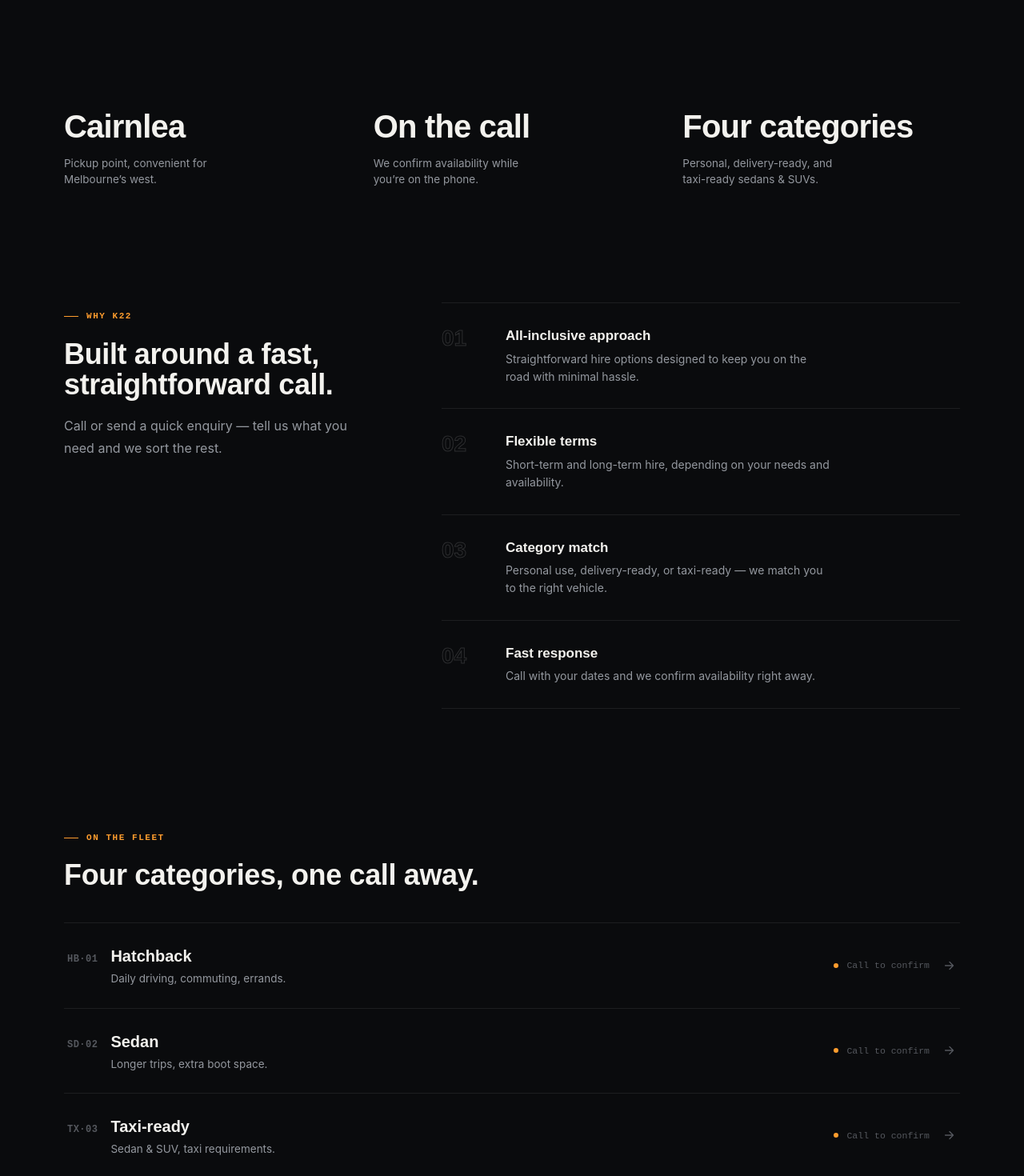
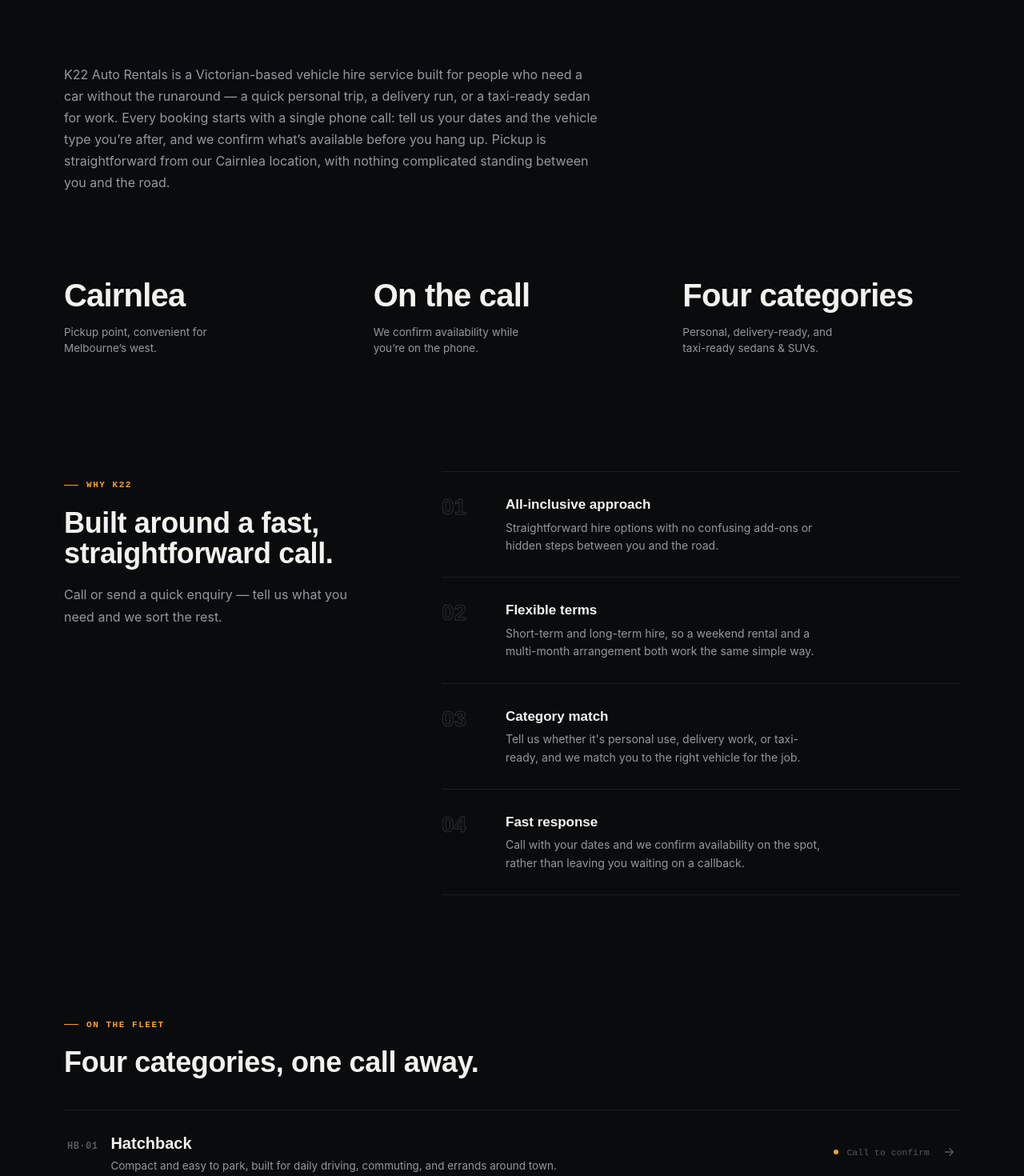
Before and after one commit to azdello/K22autorental, a Next.js app: page / in a window 1280 px wide. Shown: the part 540-2010 px from the top of the page at 80% size. Built offline with nearby package versions, Linux system fonts and the light colour scheme.

Commit message:
Add fuller copy across site, short about paragraph on homepage

```diff
--- a/src/app/choose-us/page.tsx
+++ b/src/app/choose-us/page.tsx
@@ -11,18 +11,18 @@ export const metadata: Metadata = {
 };
 
 const reasons = [
-  { title: "Good quality vehicles", desc: "We keep our vehicles clean, reliable, and ready to drive." },
-  { title: "Unlimited kms", desc: "Drive freely without worrying about mileage limits." },
-  { title: "Friendly staff", desc: "Clear communication and support before and during your rental." },
-  { title: "Convenient location", desc: "Easy pickup process and helpful guidance for a smooth start." },
-  { title: "Customer focused", desc: "We prioritise satisfaction and a stress-free booking experience." },
-  { title: "Fast confirmations", desc: "Call or enquire with your dates and vehicle type — we confirm fast." },
+  { title: "Good quality vehicles", desc: "We keep our vehicles clean and mechanically sound, so they're genuinely ready to drive when you arrive." },
+  { title: "Unlimited kms", desc: "Drive as far as the trip or the job takes you, without watching a mileage limit." },
+  { title: "Friendly staff", desc: "Clear, straightforward communication before, during, and after your rental — no runaround." },
+  { title: "Convenient location", desc: "An easy pickup process out of Cairnlea, with guidance if it's your first time hiring with us." },
+  { title: "Customer focused", desc: "We'd rather solve something on the call than have you chasing us about it later." },
+  { title: "Fast confirmations", desc: "Call or enquire with your dates and vehicle type, and we confirm availability there and then." },
 ];
 
 const steps = [
-  { title: "Reach out", desc: "Call us or send an enquiry with your dates, vehicle type, and contact details." },
-  { title: "Confirm", desc: "We confirm availability and next steps." },
-  { title: "Pick up", desc: "We provide pickup details so you can drive away." },
+  { title: "Reach out", desc: "Call us or send an enquiry with your dates, vehicle type, and contact details — whichever's easier." },
+  { title: "Confirm", desc: "We confirm availability and next steps on the same call, not with a delayed follow-up." },
+  { title: "Pick up", desc: "We provide pickup details so you can collect the vehicle and drive away." },
 ];
 
 export default function ChooseUsPage() {
--- a/src/app/fleet/page.tsx
+++ b/src/app/fleet/page.tsx
@@ -15,45 +15,45 @@ const fleet = [
     code: "DL·01",
     title: "Delivery-Ready",
     enquiryType: "Delivery-Ready Vehicles",
-    desc: "Reliable options suitable for delivery work, subject to availability.",
+    desc: "Reliable options suited to delivery work, kept in good condition and ready to go, subject to availability.",
     status: "Call to confirm",
   },
   {
     code: "PU·02",
     title: "Personal Use",
     enquiryType: "Personal Use Vehicles",
-    desc: "Daily drivers for commuting, errands, and personal travel.",
+    desc: "Comfortable daily drivers for commuting, errands, and personal travel, with nothing complicated attached.",
     status: "Call to confirm",
   },
   {
     code: "TS·03",
     title: "Taxi Sedan",
     enquiryType: "Taxi Sedans",
-    desc: "Taxi-ready sedans, subject to requirements and availability.",
+    desc: "Taxi-ready sedans set up to meet requirements, with guidance available if you're getting started.",
     status: "Call to confirm",
   },
   {
     code: "TV·04",
     title: "Taxi SUV",
     enquiryType: "Taxi SUVs",
-    desc: "Taxi-ready SUVs for extra space and comfort.",
+    desc: "Taxi-ready SUVs for extra space and comfort on longer shifts or larger fares.",
     status: "Limited spots",
   },
 ];
 
 const included = [
-  { title: "Good quality vehicles", desc: "Clean, reliable vehicles ready to drive." },
-  { title: "Unlimited kms", desc: "Drive without worrying about mileage." },
-  { title: "Friendly staff", desc: "Clear support and fast responses." },
-  { title: "Convenient location", desc: "Simple pickup process and helpful guidance." },
-  { title: "Customer focused", desc: "We prioritise satisfaction and smooth bookings." },
-  { title: "Easy booking", desc: "Sort dates and vehicle type by call or enquiry." },
+  { title: "Good quality vehicles", desc: "Clean, mechanically sound vehicles that are actually ready to drive when you pick them up." },
+  { title: "Unlimited kms", desc: "Drive as much as the job or the trip needs, without watching a mileage cap." },
+  { title: "Friendly staff", desc: "Straightforward answers over the phone, from the first call through to pickup." },
+  { title: "Convenient location", desc: "A simple pickup process out of Cairnlea, with clear guidance if it's your first time." },
+  { title: "Customer focused", desc: "We'd rather sort a problem on the call than leave you chasing us afterwards." },
+  { title: "Easy booking", desc: "Sort dates and vehicle type in one call or a short enquiry — that's the whole process." },
 ];
 
 const tips = [
-  { title: "Have dates ready", desc: "Sharing start/end dates helps us confirm faster." },
-  { title: "Mention the purpose", desc: "Delivery, personal use, or taxi — let us know." },
-  { title: "Taxi requirements", desc: "If taxi use, tell us early so we can guide requirements." },
+  { title: "Have dates ready", desc: "Sharing start and end dates upfront lets us confirm the right vehicle faster." },
+  { title: "Mention the purpose", desc: "Delivery, personal use, or taxi work — telling us early means fewer questions later." },
+  { title: "Taxi requirements", desc: "If it's for taxi use, flag it early so we can guide you through what's needed before pickup." },
 ];
 
 export default function FleetPage() {
--- a/src/app/page.tsx
+++ b/src/app/page.tsx
@@ -12,35 +12,64 @@ export const metadata: Metadata = {
 };
 
 const fleetPreview = [
-  { code: "HB·01", name: "Hatchback", desc: "Daily driving, commuting, errands.", status: "Call to confirm" },
-  { code: "SD·02", name: "Sedan", desc: "Longer trips, extra boot space.", status: "Call to confirm" },
-  { code: "TX·03", name: "Taxi-ready", desc: "Sedan & SUV, taxi requirements.", status: "Call to confirm" },
-  { code: "SV·04", name: "SUV / 7-seat", desc: "Families, long-term hire.", status: "Limited spots" },
+  {
+    code: "HB·01",
+    name: "Hatchback",
+    desc: "Compact and easy to park, built for daily driving, commuting, and errands around town.",
+    status: "Call to confirm",
+  },
+  {
+    code: "SD·02",
+    name: "Sedan",
+    desc: "A smoother ride with extra boot space, better suited to longer trips or interstate runs.",
+    status: "Call to confirm",
+  },
+  {
+    code: "TX·03",
+    name: "Taxi-ready",
+    desc: "Sedan and SUV options already set up to meet taxi requirements, with guidance if you're new to it.",
+    status: "Call to confirm",
+  },
+  {
+    code: "SV·04",
+    name: "SUV / 7-seat",
+    desc: "Extra room for families or crews, and a solid pick for longer-term hire.",
+    status: "Limited spots",
+  },
 ];
 
 const reasons = [
   {
     title: "All-inclusive approach",
-    desc: "Straightforward hire options designed to keep you on the road with minimal hassle.",
+    desc: "Straightforward hire options with no confusing add-ons or hidden steps between you and the road.",
   },
   {
     title: "Flexible terms",
-    desc: "Short-term and long-term hire, depending on your needs and availability.",
+    desc: "Short-term and long-term hire, so a weekend rental and a multi-month arrangement both work the same simple way.",
   },
   {
     title: "Category match",
-    desc: "Personal use, delivery-ready, or taxi-ready — we match you to the right vehicle.",
+    desc: "Tell us whether it's personal use, delivery work, or taxi-ready, and we match you to the right vehicle for the job.",
   },
   {
     title: "Fast response",
-    desc: "Call with your dates and we confirm availability right away.",
+    desc: "Call with your dates and we confirm availability on the spot, rather than leaving you waiting on a callback.",
   },
 ];
 
 const steps = [
-  { title: "Call with your dates", desc: "Tell us the vehicle type and dates you need." },
-  { title: "We confirm availability", desc: "We confirm the best option and next steps on the call." },
-  { title: "Pickup in Cairnlea", desc: "Collect the vehicle and you're ready to go." },
+  {
+    title: "Call with your dates",
+    desc: "Tell us the vehicle type and dates you need, plus anything relevant like taxi use, so we can match you properly from the start.",
+  },
+  {
+    title: "We confirm availability",
+    desc: "We confirm the best option and next steps on the call itself, not with a delayed callback later.",
+  },
+  {
+    title: "Pickup in Cairnlea",
+    desc: "Collect the vehicle and you're ready to go, with no separate paperwork appointment beforehand.",
+  },
 ];
 
 export default function HomePage() {
@@ -93,8 +122,22 @@ export default function HomePage() {
         </div>
       </section>
 
+      {/* ABOUT — short flowing intro, no lists */}
+      <Reveal as="section" className="mt-20 sm:mt-24">
+        <p className="lead max-w-2xl text-[15px] sm:text-base">
+          K22 Auto Rentals is a Victorian-based vehicle hire service built
+          for people who need a car without the runaround — a quick
+          personal trip, a delivery run, or a taxi-ready sedan for work.
+          Every booking starts with a single phone call: tell us your dates
+          and the vehicle type you&rsquo;re after, and we confirm what&rsquo;s
+          available before you hang up. Pickup is straightforward from our
+          Cairnlea location, with nothing complicated standing between you
+          and the road.
+        </p>
+      </Reveal>
+
       {/* STAT TRIO */}
-      <Reveal as="section" className="mt-28 sm:mt-36">
+      <Reveal as="section" className="mt-20 sm:mt-24">
         <div className="statRow sm:grid-cols-3">
           <div>
             <div className="statNum">Cairnlea</div>
```
